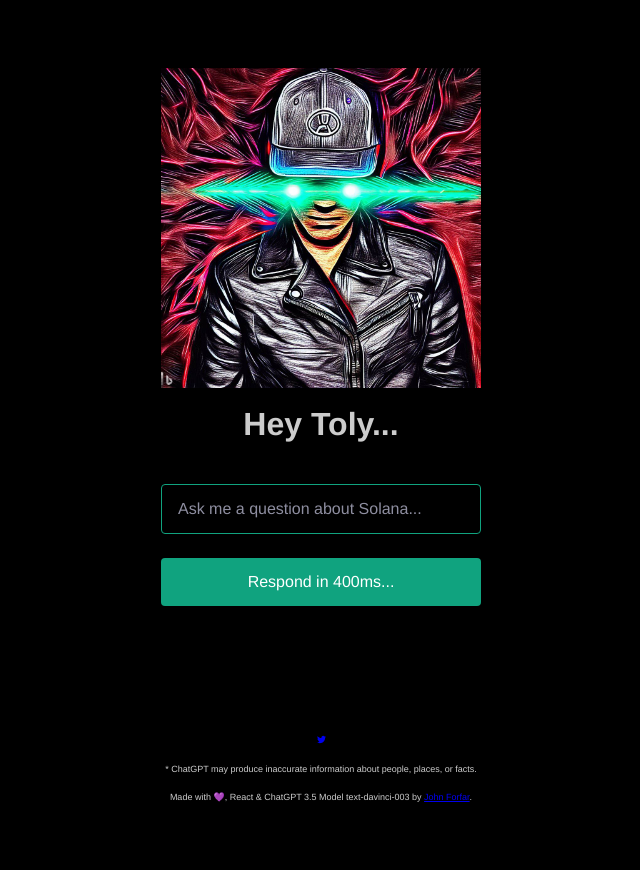
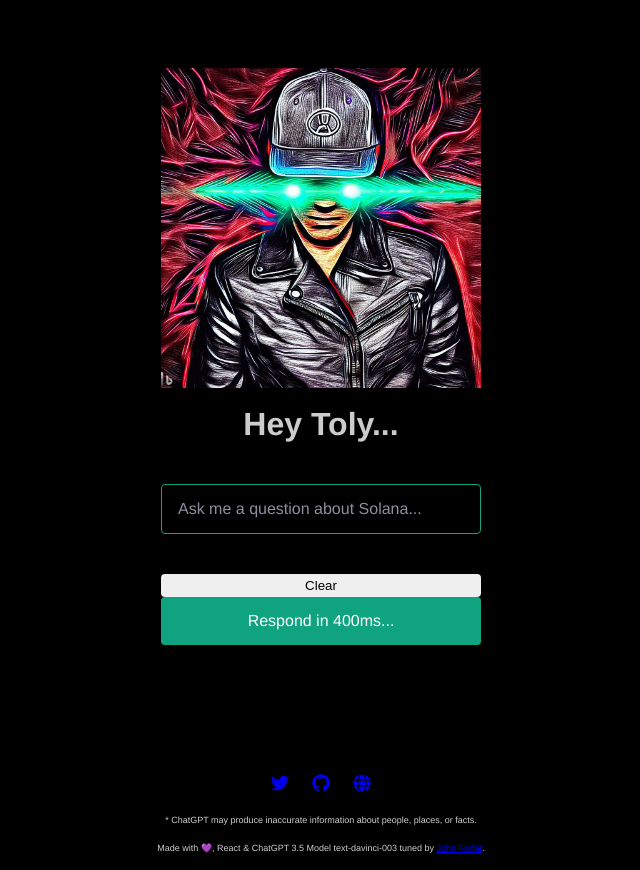
Before and after one commit to BuildooorsHQ/hey-toly, a Next.js app: page / in a window 1280 px wide. Shown: the whole page, without its empty margins (319-959 px from the left). Before the commit the page ends 819 px from the top, so only its background shows below. Built offline with nearby package versions, Linux system fonts and the light colour scheme; a web font is replaced by a local one.

Commit message:
Added Twitter share button, social icons, CSS fixes & conditional react state buttons

```diff
--- a/pages/api/generate.js
+++ b/pages/api/generate.js
@@ -51,7 +51,7 @@
 
 function generatePrompt(toly) {
   const capitalizedToly = toly[0].toUpperCase() + toly.slice(1).toLowerCase();
-  return `Return technical answer to question about the Solana Blockchain in 10 words or less.
+  return `Return technical answer to question about the Solana Blockchain.
 
 Question: What are Solana Programs?
 Answer: Solana Programs, often referred to as smart contracts on other blockchains, are the executable code that interprets the instructions sent inside of each transaction on the blockchain. They can be deployed directly into the core of the network as Native Programs, or published by anyone as On Chain Programs. Programs are the core building blocks of the network and handle everything from sending tokens between wallets, to accepting votes of a DAOs, to tracking ownership of NFTs. Both types of programs run on top of the Sealevel runtime, which is Solana's parallel processing model that helps to enable the high transactions speeds of the blockchain.
--- a/pages/index.js
+++ b/pages/index.js
@@ -1,14 +1,15 @@
 import Head from "next/head";
-import { useState } from "react";
+import { useState, useEffect } from "react";
 import styles from "./index.module.css";
 import React, { useLayoutEffect } from 'react';
-// import {FiTwitter} from 'react-icons/fa';
-import { FaTiktok, FaTwitter} from 'react-icons/fa';
+import { FaTwitter, FaGithub, FaGlobe } from 'react-icons/fa';
 
 export default function Home() {
   const [tolyInput, setTolyInput] = useState("");
   const [result, setResult] = useState();
-  const [resultStyle, setResultStyle] = useState(styles.resultHide);
+  const [loading, setLoading] = useState(false);
+  const [resultStyle, setResultStyle] = useState(styles.resulthide);
+  const [buttonStyle, setButtonStyle] = useState(styles.buttonhide);
 
   useLayoutEffect(() => {
     if (typeof window !== "undefined") {
@@ -16,8 +17,22 @@
     }
   }, []);
 
+  function ShareOnTwitterButton({ text }) {
+    let url = '';
+    if (typeof window !== 'undefined') {
+      url = 'https://heytoly.com';
+    }
+    const message = encodeURIComponent(text);
+    const shareUrl = `https://twitter.com/intent/tweet?url=${url}&text=${message}`;
+
+    function handleClick() {
+      window.open(shareUrl, '_blank');
+    }
+  }
+
   async function onSubmit(event) {
     event.preventDefault();
+    setLoading(true); // Set loading state to true when form is submitted
     try {
       const response = await fetch("/api/generate", {
         method: "POST",
@@ -34,11 +49,14 @@
 
       setResult("Answer: " + data.result);
       setResultStyle(styles.result);
-      setTolyInput("");
+      setButtonStyle(styles.buttonshare);
+
     } catch(error) {
       // Consider implementing your own error handling logic here
       console.error(error);
       alert(error.message);
+    } finally {
+      setLoading(false); // Set loading state back to false after response is received
     }
   }
 
@@ -60,15 +78,25 @@
             value={tolyInput}
             onChange={(e) => setTolyInput(e.target.value)}
           />
-          <input type="submit" value="Respond in 400ms..." />
+         <button className={styles.buttonclear} type="button" onClick={() => {
+          setTolyInput("");
+          setResultStyle(styles.resulthide);
+          setButtonStyle(styles.buttonhide);
+         }}>Clear</button>
+         {loading ? (
+          <div className={styles.loader}>Loading...</div>
+        ) : (
+        <input type="submit" value="Respond in 400ms..." />
+        )}
         </form>
        <div className={resultStyle}>{result}</div>
+       <button className={buttonStyle} type="clear" onClick={() => window.open(`https://twitter.com/intent/tweet?url=${encodeURIComponent('https://heytoly.com')}&text=${encodeURIComponent(`@hey_toly 🤖\n\nQuestion: ${tolyInput} \n\n${result}\n\n 🔥 #HeyToly #ChatGPT #AI @buildooors_com #OPOS `)}`, '_blank', 'noopener noreferrer')}>Share on <FaTwitter /></button>
       </main>
       <footer>
         <div className={styles.footer}>
-          <p><a href="https://twitter.com/hey_toly"><FaTwitter /></a></p>
+          <p><a className={styles.footerIcons} href="https://twitter.com/hey_toly"><FaTwitter /></a>  <a className={styles.footerIcons} href="https://github.com/johnforfar/hey-toly"><FaGithub /></a>  <a className={styles.footerIcons} href="https://buildooors.com"><FaGlobe /></a></p>
           <p>* ChatGPT may produce inaccurate information about people, places, or facts.</p>
-          <p>Made with 💜, React & ChatGPT 3.5 Model text-davinci-003 by <a href="https://github.com/johnforfar/hey-toly">John Forfar</a>.</p>
+          <p>Made with 💜, React & ChatGPT 3.5 Model text-davinci-003 tuned by <a href="https://github.com/johnforfar/hey-toly">John Forfar</a>.</p>
         </div>
       </footer>
     </div>
--- a/pages/index.module.css
+++ b/pages/index.module.css
@@ -47,7 +47,7 @@
   padding: 12px 16px;
   border: 1px solid #10a37f;
   border-radius: 4px;
-  margin-bottom: 24px;
+  margin-bottom: 40px;
   outline-color: #10a37f;
 }
 .main ::placeholder {
@@ -86,3 +86,46 @@
 .footer a:hover {
   color: #FFF;
 }
+.loader {
+  display: flex;
+  justify-content: center;
+  align-items: center;
+  height: 100%;
+  position: absolute;
+  top: 0;
+  left: 0;
+  z-index: 1;
+  background-color: rgba(0, 0, 0, 0.5);
+  width: 100%;
+}
+.buttonclear {
+  padding: 4px 0;
+  color: #000;
+  background-color: #fffff;
+  border: none;
+  border-radius: 4px;
+  text-align: center;
+  cursor: pointer;
+}
+.buttonshare {
+  display: inline-block;
+  writing-mode: horizontal-tb !important;
+  padding: 4px 0;
+  color: #000;
+  background-color: #fff;
+  border: none;
+  border-radius: 4px;
+  text-align: center;
+  cursor: pointer;
+  width: 320px;
+}
+.buttonhide {
+  display: none;
+}
+.resulthide {
+  display: none;
+}
+.footerIcons {
+  font-size: 2em;
+  padding: 10px;
+}
```
Also changed, not shown: 2 other files (tests, documents, lock files or other folders).
